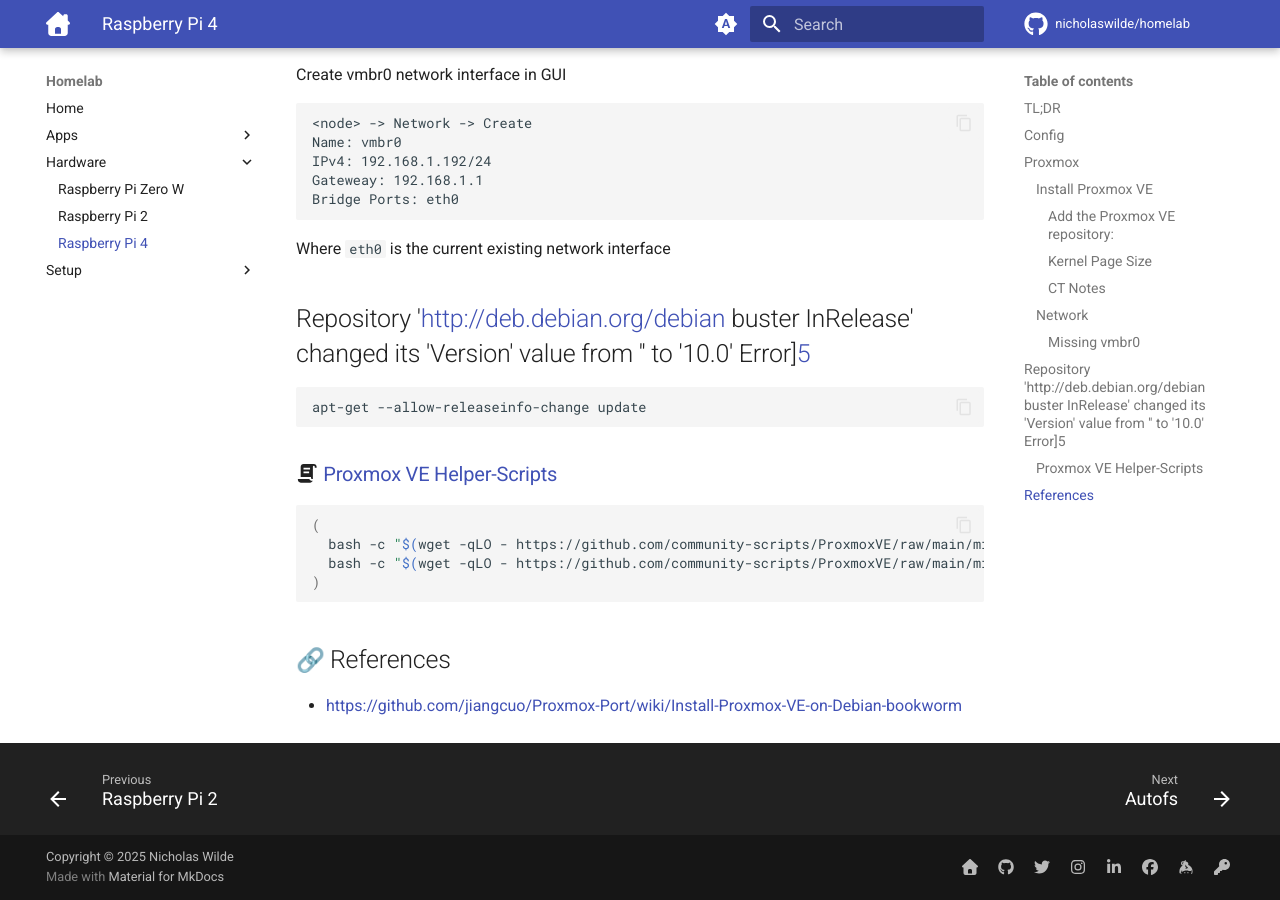
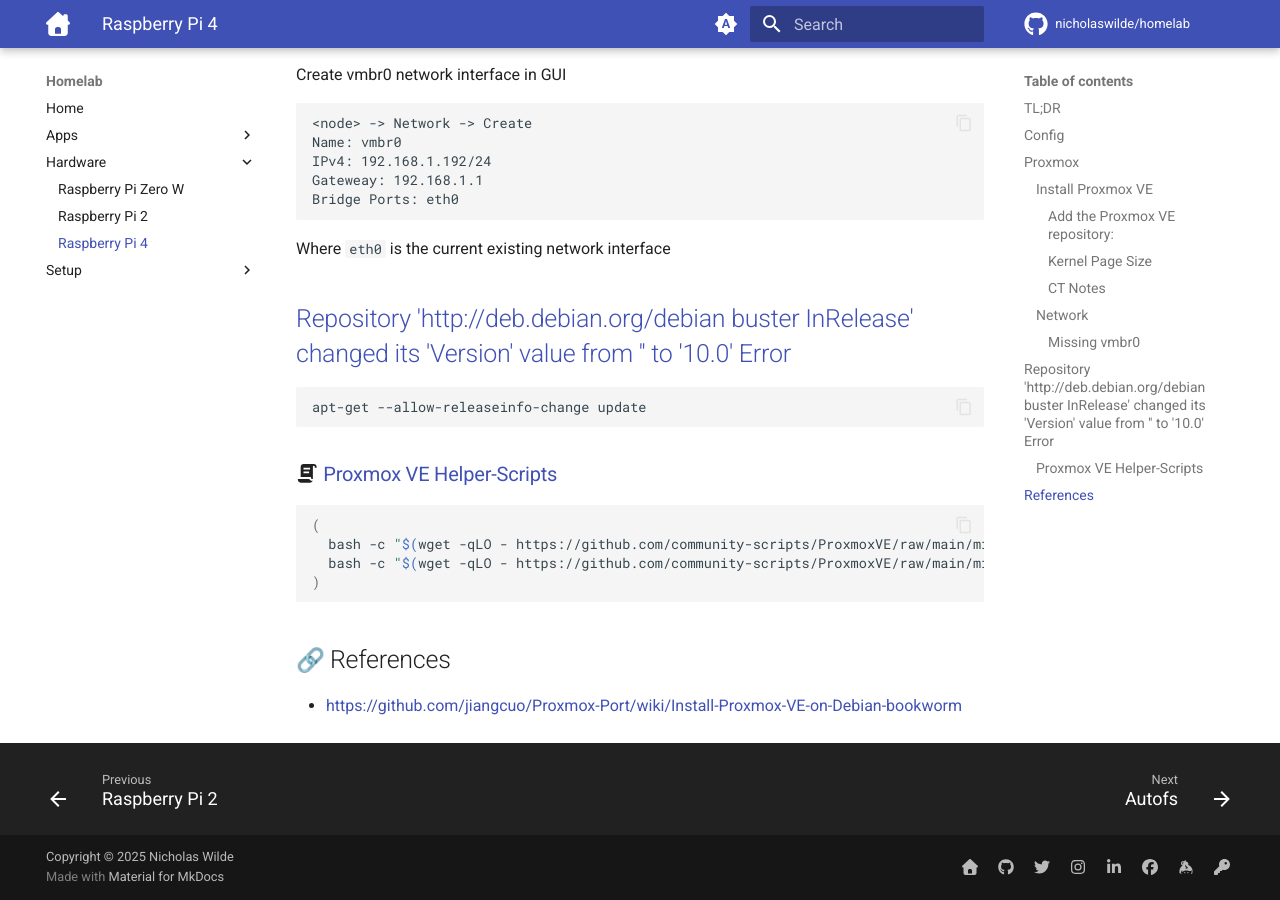
Before and after one commit to nicholaswilde/homelab, an MkDocs documentation site: the page built from docs/hardware/rpi4.md, in a window 1280 px wide and 900 px high, scrolled down 3304 px. Built offline with MkDocs 1.6.1 and Material for MkDocs 9.7.7, drawn with Linux system fonts in a browser that asks for light colours; emoji names are drawn with the system emoji font; comment, search, counter and statistics services are not loaded.

Commit message:
Update rpi4.md

````diff
--- a/docs/hardware/rpi4.md
+++ b/docs/hardware/rpi4.md
@@ -183,7 +183,7 @@
 
 Where `eth0` is the current existing network interface
 
-## Repository 'http://deb.debian.org/debian buster InRelease' changed its 'Version' value from '' to '10.0' Error][5]
+## [Repository 'http://deb.debian.org/debian buster InRelease' changed its 'Version' value from '' to '10.0' Error][5]
 
 ``` shell
 apt-get --allow-releaseinfo-change update
````
